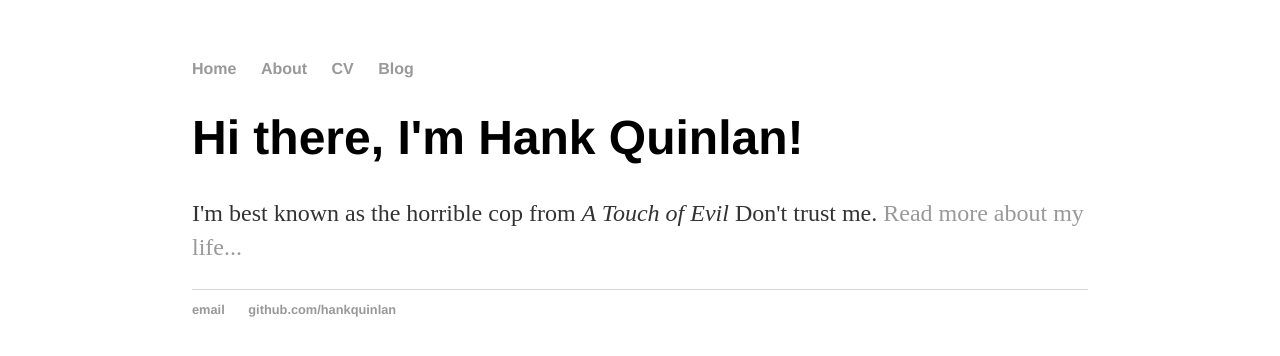
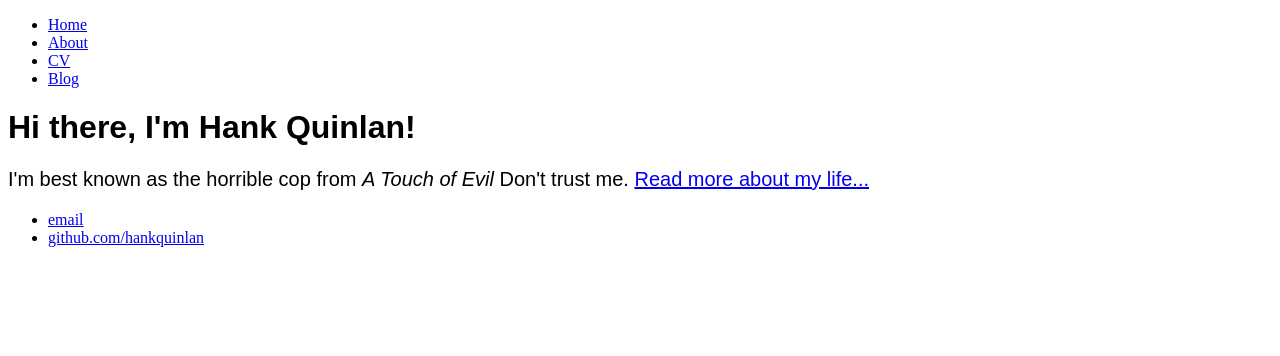
Before and after one commit to Storagegirl/storagegirl.github.io, a Jekyll site: the page built from index.html, in a window 1280 px wide. Shown: the top 356 px of the page. Built offline with Jekyll 4.4.1, drawn with Linux system fonts in a browser that asks for light colours.

Commit message:
Update main.css

```diff
--- a/css/main.css
+++ b/css/main.css
@@ -1,43 +1,14 @@
 body {
-    margin: 60px auto;
-    width: 70%;
-}
-nav ul, footer ul {
-    font-family:'Helvetica', 'Arial', 'Sans-Serif';
-    padding: 0px;
-    list-style: none;
-    font-weight: bold;
-}
-nav ul li, footer ul li {
-    display: inline;
-    margin-right: 20px;
-}
-a {
-    text-decoration: none;
-    color: #999;
-}
-a:hover {
-    text-decoration: underline;
-}
-h1 {
-    font-size: 3em;
-    font-family:'Helvetica', 'Arial', 'Sans-Serif';
-}
-p {
-    font-size: 1.5em;
-    line-height: 1.4em;
-    color: #333;
-}
-footer {
-    border-top: 1px solid #d5d5d5;
-    font-size: .8em;
+    background-color: white;
 }
 
-ul.posts {
-    margin: 20px auto 40px;
-    font-size: 1.5em;
+h1 {
+    font-family: arial;
+    color: black;
+    text-align: left;
 }
 
-ul.posts li {
-    list-style: none;
+p {
+    font-family: arial;
+    font-size: 20px;
 }
```
